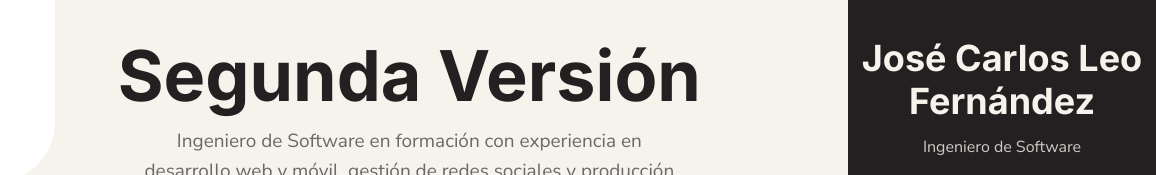
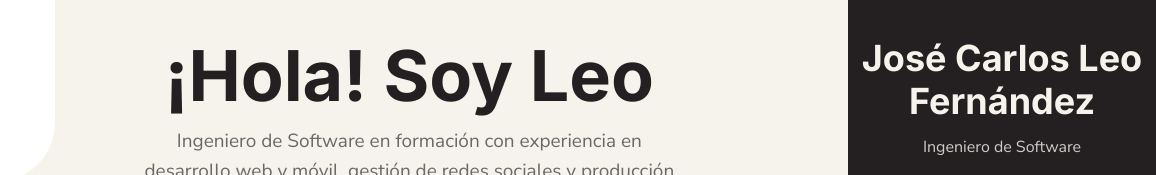
Before and after one commit to JoCaLeFe/Portfolio, a plain HTML site: page index.html in a window 1280 px wide. Shown: the part 314-489 px from the top of the page, 124-1280 px from the left. Drawn offline with nearby package versions, Linux system fonts and the light colour scheme.

Commit message:
Update index.html

```diff
--- a/index.html
+++ b/index.html
@@ -108,7 +108,7 @@
                     <section id="home" class="mt-0">
 
                         <div class=" py-lg-4 my-lg-4 text-center">
-                            <h1 class="fw-bold">Segunda Versión</h1>
+                            <h1 class="fw-bold">¡Hola! Soy Leo</h1>
                             <div class="col-lg-11 mx-auto">
                                 <p class="lead-paragraph mb-4">Ingeniero de Software en formación con experiencia en desarrollo web y móvil,
                                     gestión de redes sociales y producción de contenido digital.</p>
```
